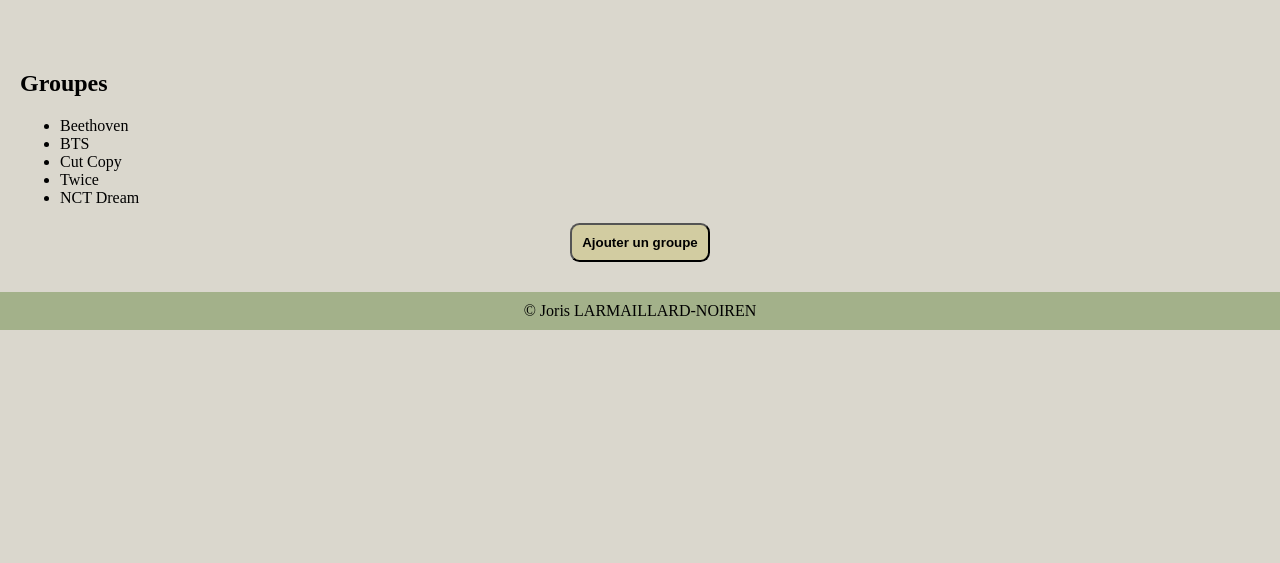
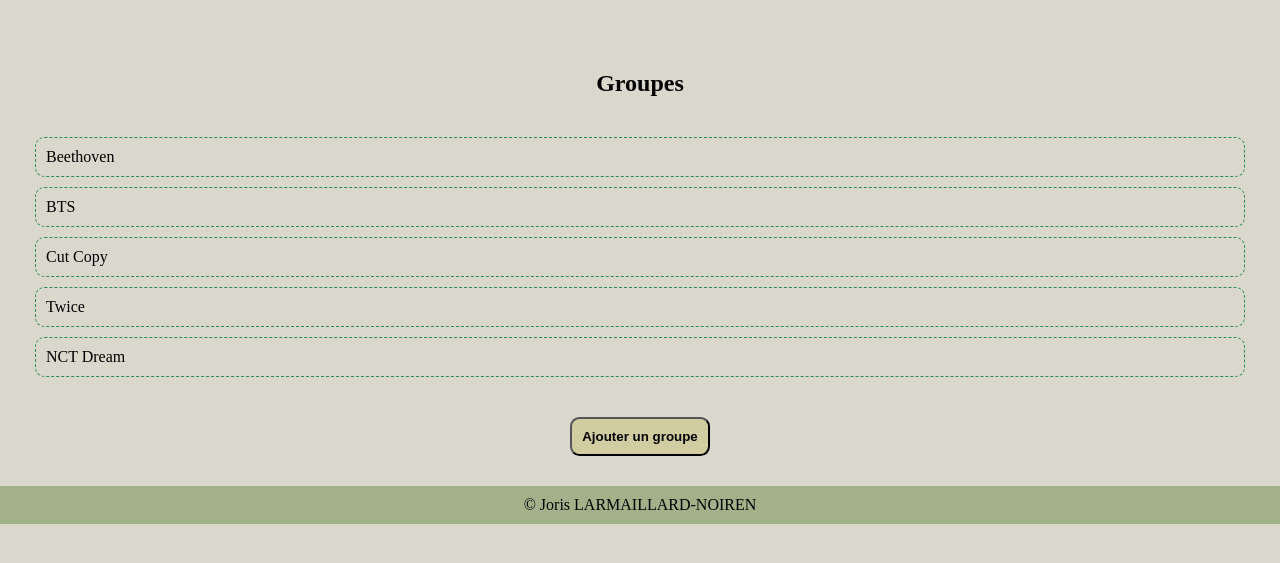
Before and after one commit to 31Joojo/django-web-app, a Django app: page / in a window 1280 px wide. Shown: the part 118-681 px from the top of the page. Run offline with Django 5.2, Linux system fonts and the light colour scheme; data comes from the database, SQL or seed files in the repository.

Commit message:
Changement de la disposition des conteneurs

```diff
--- a/merchex/listings/templates/listings/band_list.html
+++ b/merchex/listings/templates/listings/band_list.html
@@ -27,14 +27,16 @@
 
     {% endif %}
 
-    <h2>Groupes</h2>
+    <div class="titre"><h2>Groupes</h2></div>
 
     <!-- TO-DO : liste des groupes -->
-    <ul>
-        {% for band in bands %}
-         <li><a href="{% url 'band-detail' band.id %}">{{ band.name }}</a></li>
-        {% endfor %}
-    </ul>
+    <section class="conteneur-bands">
+        <section class="section-bands">
+            {% for band in bands %}
+             <div class="band"><a href="{% url 'band-detail' band.id %}">{{ band.name }}</a></div>
+            {% endfor %}
+        </section>
+    </section>
 
     <div class="conteneur-bouton">
         <a href="{% url 'band-create' %}">
```
